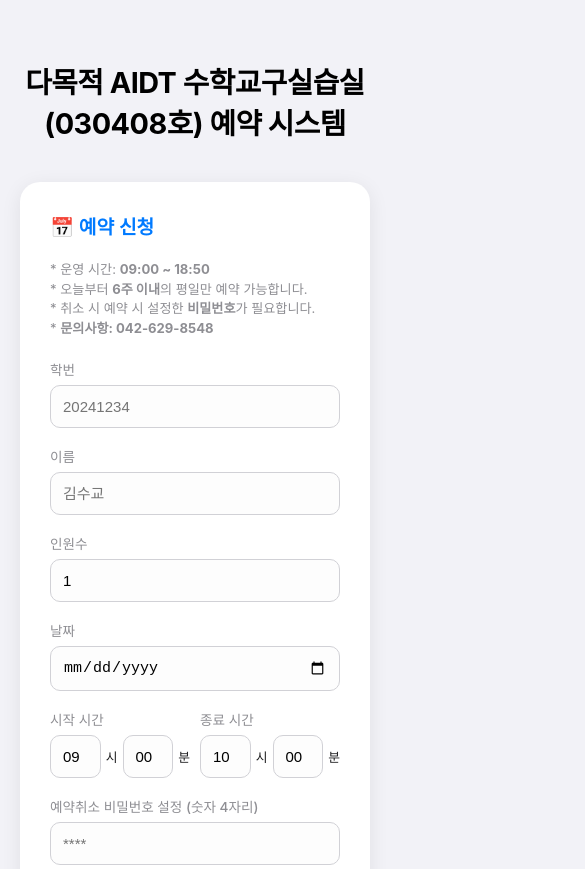
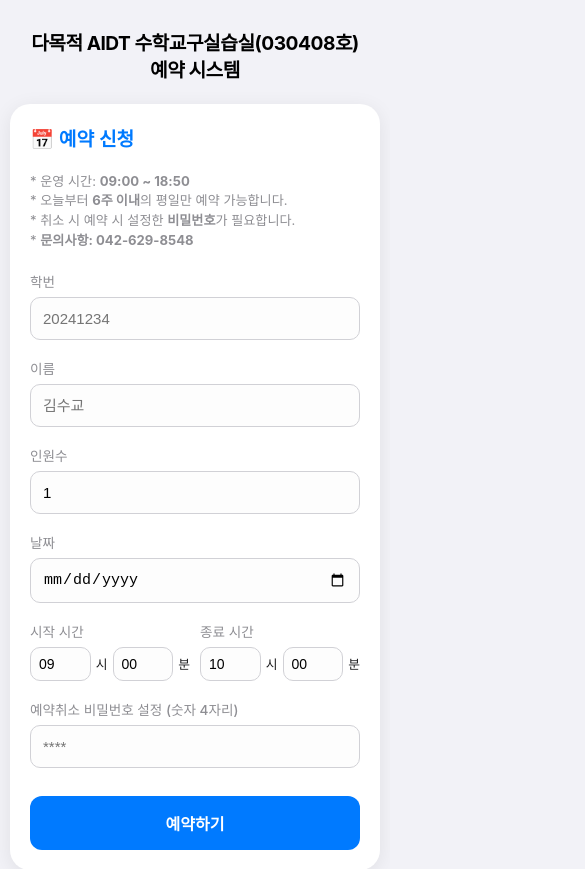
Before and after one commit to hnumathedu/-030408-, a plain HTML site: page index.html in a window 390 px wide. Shown: the top 869 px of the page, 585 px wide, since content can reach past the window. Drawn offline with Linux system fonts and the light colour scheme; a script that the page names is missing.

Commit message:
Update index.html

```diff
--- a/index.html
+++ b/index.html
@@ -142,6 +142,30 @@
         .admin-only-controls {
             display: none;
             margin-top: 10px;
+        }
+
+		/* 📱 모바일 최적화 코드 */
+        @media (max-width: 768px) {
+            body { padding: 10px; }
+            .title-container { padding: 20px 0; }
+            h1 { font-size: 1.2em; line-height: 1.4; padding: 0 10px; width: 100%; word-break: keep-all; }
+
+            .main-container { gap: 15px; }
+            .form-section, .calendar-section {
+                flex: none;
+                width: 100%;
+                min-width: 0 !important;
+                padding: 20px;
+            }
+
+            .fc { height: 500px !important; }
+            .fc-toolbar-title { font-size: 0.9em !important; }
+
+            .table-section { padding: 15px; margin: 20px auto; overflow-x: auto; }
+            table { min-width: 650px; } /* 테이블이 깨지지 않게 가로 스크롤 허용 */
+
+            .time-select-container { flex-wrap: nowrap; }
+            select { padding: 8px; font-size: 14px; }
         }
     </style>
 </head>
```
